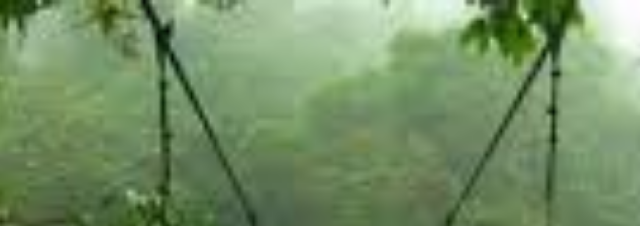
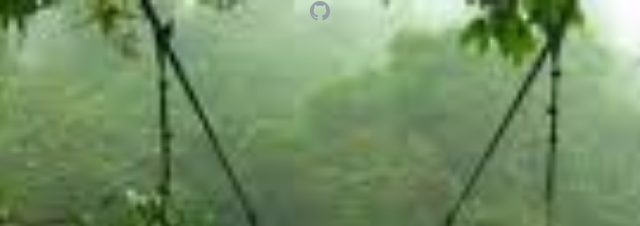
Before and after one commit to Kyl67899/Kyl67899.github.io, a plain HTML site: page index.html in a window 1280 px wide. Shown: the top 226 px of the page, 320-960 px from the left. Drawn offline with Linux system fonts and the light colour scheme.

Commit message:
Update index.html

```diff
--- a/index.html
+++ b/index.html
@@ -73,6 +73,10 @@ j=d.createElement(s),dl=l!='dataLayer'?'&l='+l:'';j.async=true;j.src=
           <p>Created and coded by: Kyle Y. Parsotan.</p>
 
         </div>
+          <a href="https://github.com/github" title="GitHub's organization" style="color: #959da5;">
+            <svg height="20" fill="#959da5" class="octicon octicon-mark-github d-block" alt="GitHub"
+            viewBox="0 0 16 16" version="1.1" width="20" aria-hidden="true"><path fill-rule="evenodd" d="M8 0C3.58 0 0 3.58 0 8c0 3.54 2.29 6.53 5.47 7.59.4.07.55-.17.55-.38 0-.19-.01-.82-.01-1.49-2.01.37-2.53-.49-2.69-.94-.09-.23-.48-.94-.82-1.13-.28-.15-.68-.52-.01-.53.63-.01 1.08.58 1.23.82.72 1.21 1.87.87 2.33.66.07-.52.28-.87.51-1.07-1.78-.2-3.64-.89-3.64-3.95 0-.87.31-1.59.82-2.15-.08-.2-.36-1.02.08-2.12 0 0 .67-.21 2.2.82.64-.18 1.32-.27 2-.27.68 0 1.36.09 2 .27 1.53-1.04 2.2-.82 2.2-.82.44 1.1.16 1.92.08 2.12.51.56.82 1.27.82 2.15 0 3.07-1.87 3.75-3.65 3.95.29.25.54.73.54 1.48 0 1.07-.01 1.93-.01 2.2 0 .21.15.46.55.38A8.013 8.013 0 0 0 16 8c0-4.42-3.58-8-8-8z">
+          </path></svg>
       </div>
     </body>
 </html>
```
